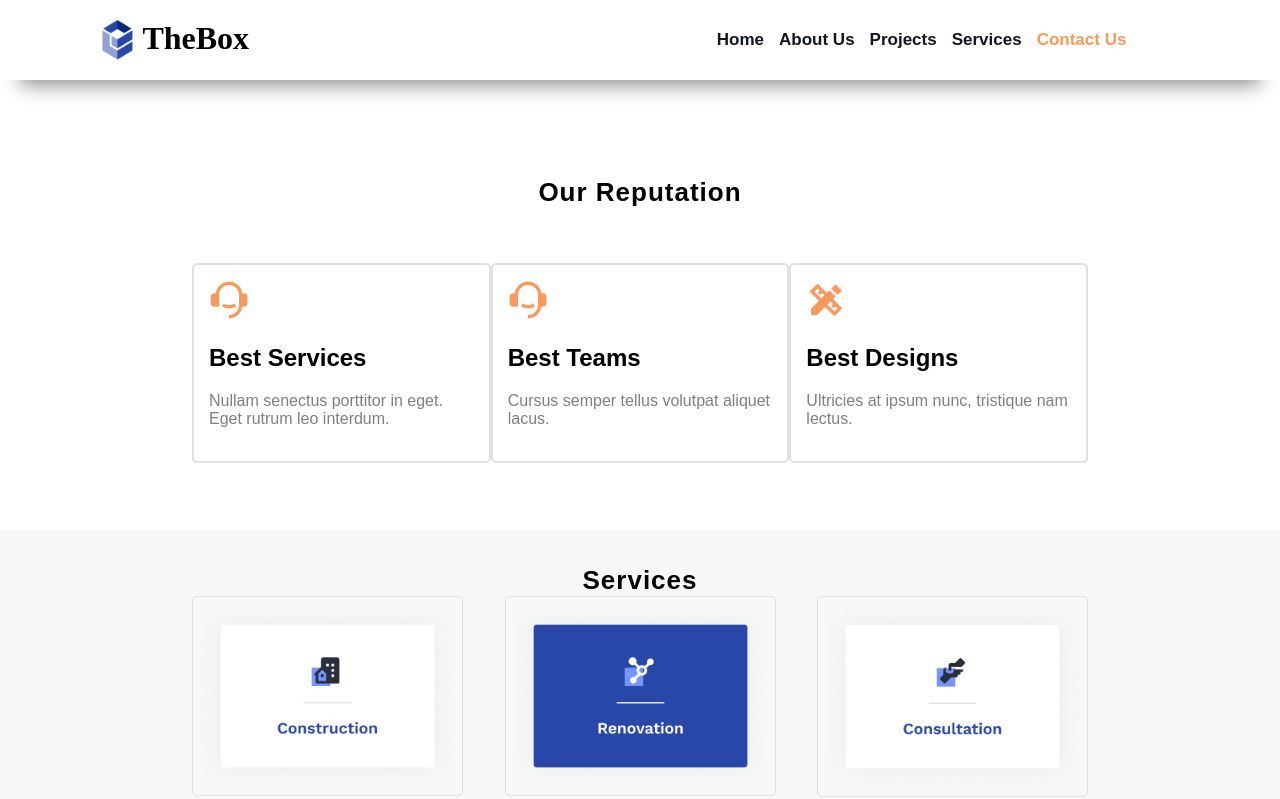
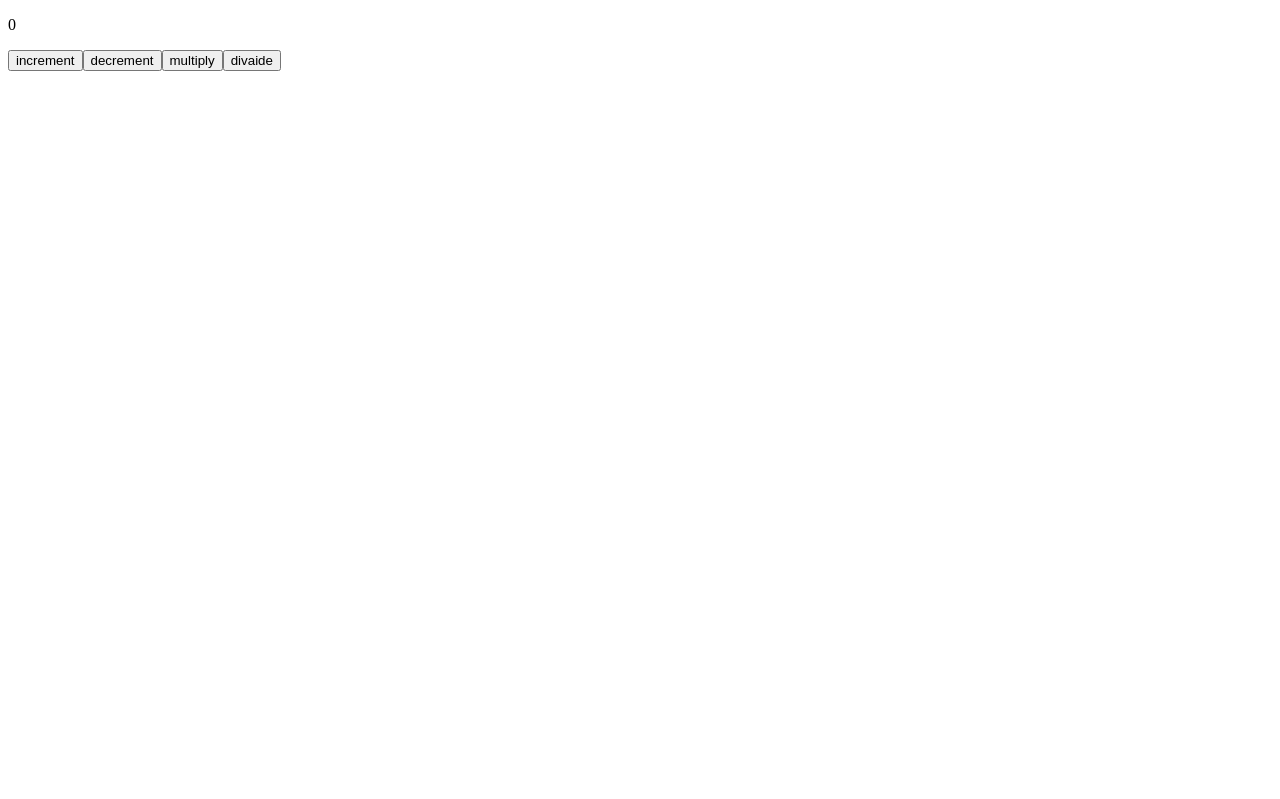
Before and after one commit to VaheM27/react_ujexner, a React (Create React App) app: page / in a window 1280 px wide. Shown: the top 799 px of the page. Built offline with nearby package versions, Linux system fonts and the light colour scheme.

Commit message:
created calculator compone

```diff
--- a/src/Lesson6/App.jsx
+++ b/src/Lesson6/App.jsx
@@ -0,0 +1,13 @@
+import {One} from "./components/One";
+import "./App.css";
+
+const App = () => {
+    return (
+        <div className="calculator">
+            <One/>
+
+        </div>
+    )
+}
+
+export default App;
--- a/src/Lesson6/components/one.jsx
+++ b/src/Lesson6/components/one.jsx
@@ -0,0 +1,30 @@
+import { useState } from "react";
+
+export const One = () => {
+  const [number, setNumber] = useState(0);
+
+  const Increment = () => {
+    setNumber(number + 1);
+  };
+  const Decrement = () => {
+    setNumber(number - 1);
+  };
+  const Multiply = () => {
+    setNumber(number * 2);
+  };
+
+  const Divide = () => {
+    setNumber(number / 2);
+  };
+  return (
+    <div>
+      <div>
+        <p>{number}</p>
+        <button onClick={Increment}>increment</button>
+        <button onClick={Decrement}> decrement</button>
+        <button onClick={Multiply}>multiply</button>
+        <button onClick={Divide}>divaide</button>
+      </div>
+    </div>
+  );
+};
--- a/src/index.jsx
+++ b/src/index.jsx
@@ -1,10 +1,10 @@
 import React from "react";
 import ReactDOM from "react-dom/client";
 
-import Lesson5 from "./Lesson5/App";
-// import Lesson6 from "./Lesson6/App";
+// import Lesson5 from "./Lesson5/App";
+import Lesson6 from "./Lesson6/App";
 
 
 
 const root = ReactDOM.createRoot(document.getElementById("root"));
-root.render(<Lesson5 />);
+root.render(<Lesson6 />);
```
